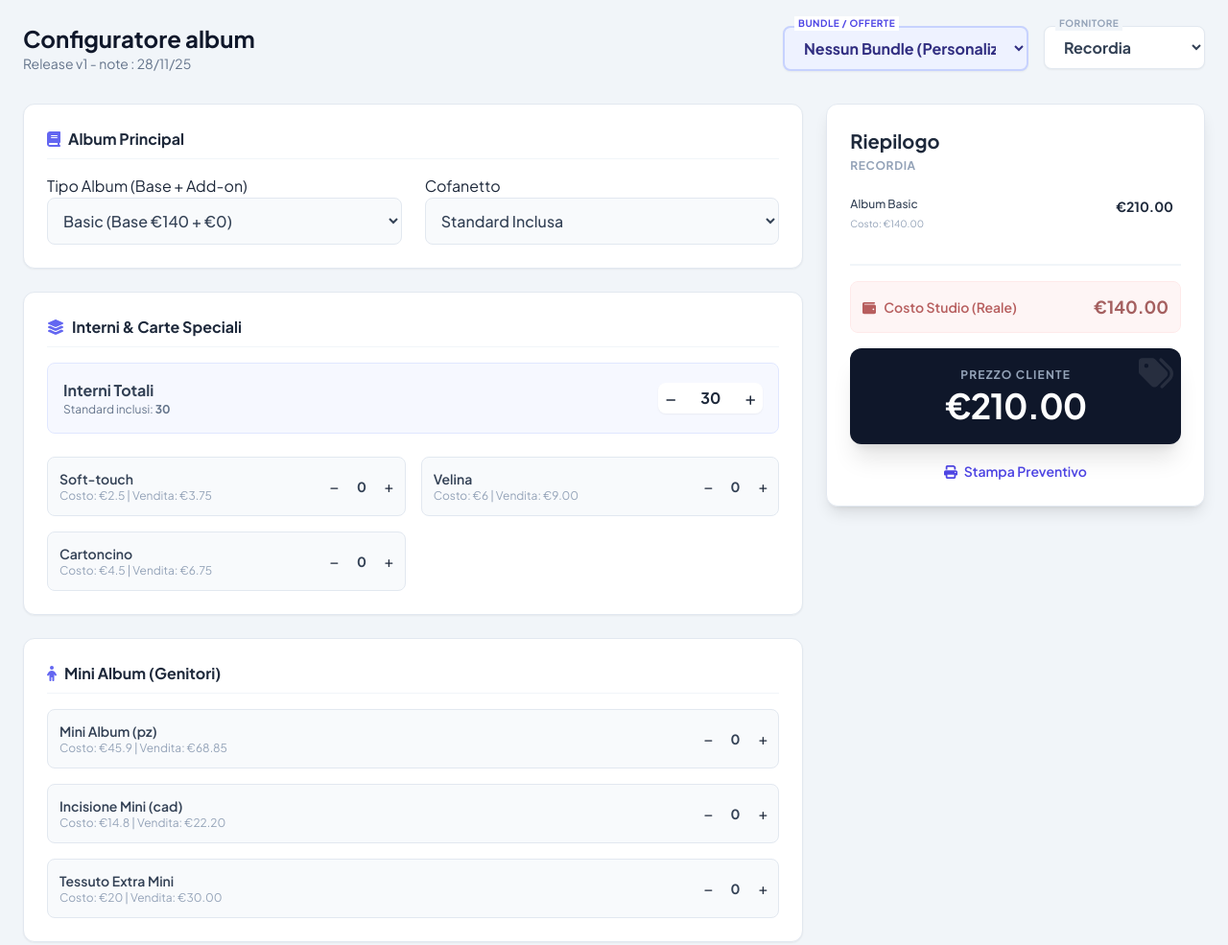
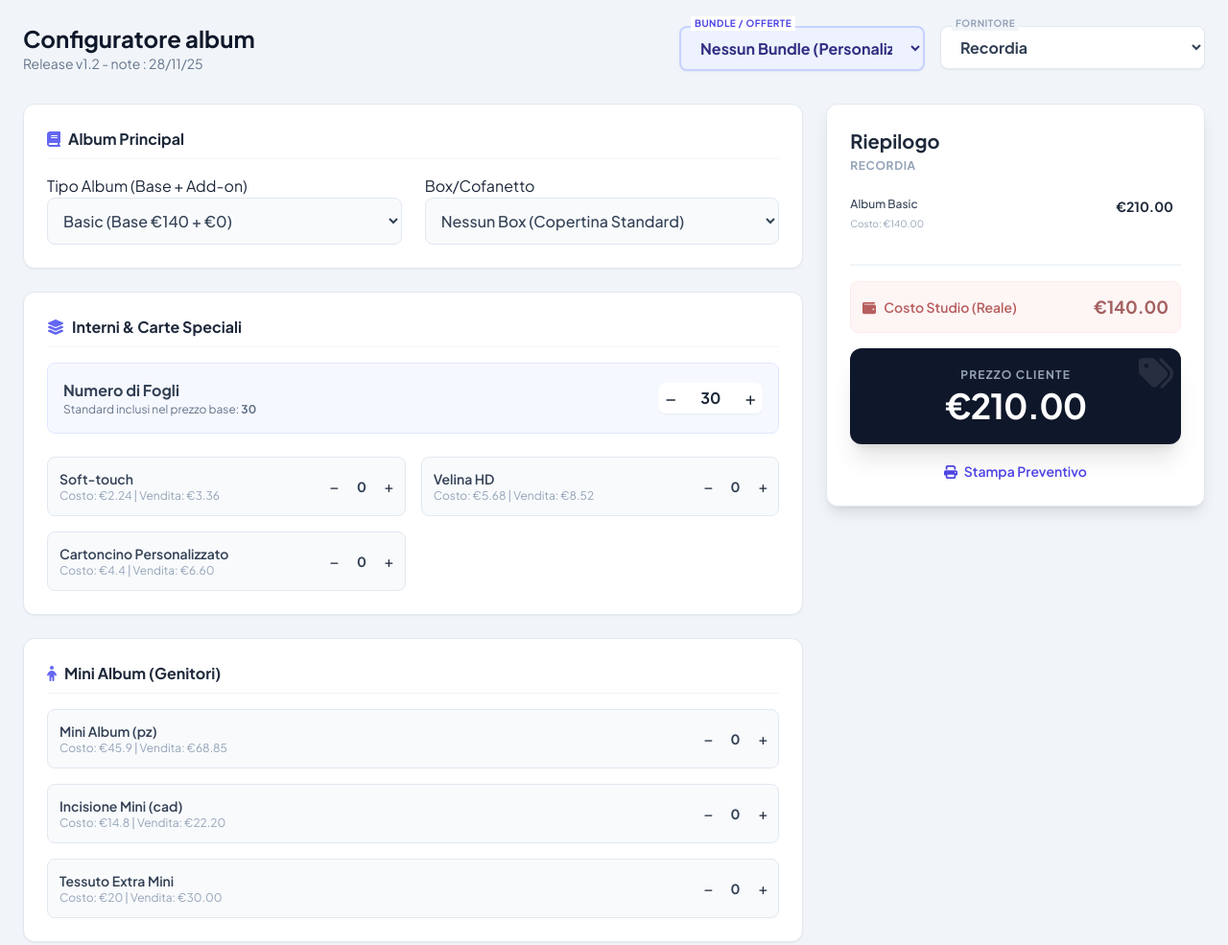
Before and after one commit to AngeloCodesShit/Configuratore-album-AM-web-based, a plain HTML site: page index.html in a window 1280 px wide. Shown: the top 985 px of the page at 96% size. Drawn offline with nearby package versions, Linux system fonts and the light colour scheme.

Commit message:
added new options

```diff
--- a/index.html
+++ b/index.html
@@ -3,7 +3,7 @@
 <head>
     <meta charset="UTF-8">
     <meta name="viewport" content="width=device-width, initial-scale=1.0">
-    <title>Configuratore album </title>
+    <title>Configuratore album - Andrea Materia - Angelo Faro</title>
     <script src="https://cdn.tailwindcss.com"></script>
     <script src="https://cdnjs.cloudflare.com/ajax/libs/font-awesome/6.4.0/js/all.min.js"></script>
     <style>
@@ -34,7 +34,7 @@
         <div class="lg:col-span-12 flex flex-col md:flex-row justify-between items-center mb-2 no-print gap-4">
             <div>
                 <h1 class="text-2xl font-bold text-slate-900">Configuratore album</h1>
-                <p class="text-sm text-slate-500">Release v1 - note : 28/11/25</p>
+                <p class="text-sm text-slate-500">Release v1.2 - note : 28/11/25</p>
             </div>
 
             <div class="flex gap-4">
@@ -75,8 +75,8 @@
                             <select id="albumTypeSelect" class="w-full p-3 bg-slate-50 border border-slate-200 rounded-lg font-medium text-slate-700 outline-none focus:ring-2 focus:ring-indigo-500 transition-all"></select>
                         </div>
                         <div>
-                            <p class="section-title">Cofanetto</p> <!-- Modificato da Copertina a Cofanetto -->
-                            <select id="coverSelect" class="w-full p-3 bg-slate-50 border border-slate-200 rounded-lg font-medium text-slate-700 outline-none focus:ring-2 focus:ring-indigo-500 transition-all"></select>
+                            <p class="section-title">Box/Cofanetto</p> <!-- Aggiornato -->
+                            <select id="boxSelect" class="w-full p-3 bg-slate-50 border border-slate-200 rounded-lg font-medium text-slate-700 outline-none focus:ring-2 focus:ring-indigo-500 transition-all"></select>
                         </div>
                     </div>
                 </div>
@@ -91,8 +91,9 @@
                     <!-- Base Pages -->
                     <div class="flex items-center justify-between bg-indigo-50/50 p-4 rounded-lg mb-6 border border-indigo-100">
                         <div>
-                            <span class="font-bold text-slate-700">Interni Totali</span>
-                            <p class="text-xs text-slate-500">Standard inclusi: <span class="font-bold">30</span></p>
+                            <span class="font-bold text-slate-700">Numero di Fogli</span>
+                            <p class="text-xs text-slate-500"></p>
+                            <p class="text-xs text-slate-500">Standard inclusi nel prezzo base: <span class="font-bold">30</span></p>
                         </div>
                         <div class="flex items-center gap-3 bg-white px-2 py-1 rounded-lg shadow-sm">
                             <button type="button" onclick="adjustMainPages(-1)" class="counter-btn"><i class="fas fa-minus text-xs"></i></button>
@@ -205,7 +206,7 @@
     <script>
 
         // ==========================================
-        // CONFIGURAZIONE GLOBALE
+        // CONFIGURAZIONE GLOBALE (MODIFICARE QUI)
         // ==========================================
 
         const MULTIPLIER = 1.5;
@@ -213,47 +214,56 @@
         const catalog = {
             'recordia': {
                 name: "Recordia",
-                baseAlbumCost: 140, // Costo Base Struttura
+                baseAlbumCost: 140, // Costo Base Struttura (Fisso)
 
                 // Tipi (Add-on sul base)
-                // Costo Totale = 140 + Addon
                 types: [
                     { id: 'basic', name: "Basic", addonCost: 0 },
                     { id: 'woodplus', name: "Woodplus 6 (con foto)", addonCost: 70 },
                     { id: 'anniversary', name: "Anniversary", addonCost: 140 }
                 ],
 
-                covers: [
-                    { name: "Standard Inclusa", cost: 0 },
-                    { name: "Pelle Premium (Placeholder)", cost: 50 },
-                    { name: "Tessuto (Placeholder)", cost: 30 }
+                // --- BOX / COFANETTO ---
+                // Nota: Usiamo il prezzo per "FINO AL 25X35" per semplicità.
+                // Se i formati cambiano il prezzo, dovrai aggiungere un selettore formato e aggiornare la logica.
+                boxes: [
+                    { name: "Nessun Box (Copertina Standard)", cost: 0 },
+                    { name: "BOX RECORDIA (Coagulato)", cost: 60.00 },
+                    { name: "BOX MARK II (Fondo Coagulato)", cost: 100.00 },
+                    { name: "BOX OYSTER (Coagulato)", cost: 100.00 },
+                    { name: "BOX GIREVOLE", cost: 120.00 },
+                    { name: "BOX ECLIPSE", cost: 150.00 }
                 ],
 
+                // --- INTERNI (PAGINE) ---
                 internals: {
-                    baseIncluded: 30,
-                    baseCost: 20.00,
+                    baseIncluded: 30, // Pagine incluse nel costo base dell'album
+                    baseCost: 20.00, // Costo per foglio AGGIUNTIVO (User Request)
                     special: [
-                        { id: 'soft_touch', name: "Soft-touch", cost: 2.50 },
-                        { id: 'velina', name: "Velina", cost: 6.00 },
-                        { id: 'cartoncino', name: "Cartoncino", cost: 4.50 }
+                        { id: 'soft_touch', name: "Soft-touch", cost: 2.24 }, // Aggiornato da Listino
+                        { id: 'velina', name: "Velina HD", cost: 5.68 },       // Aggiornato da Listino
+                        { id: 'cartoncino', name: "Cartoncino Personalizzato", cost: 4.40 } // Aggiornato da Listino
                     ]
                 },
 
+                // --- MINI ALBUM ---
                 mini: [
                     { id: 'mini_unit', name: "Mini Album (pz)", cost: 45.90 },
                     { id: 'mini_engrave', name: "Incisione Mini (cad)", cost: 14.80 },
                     { id: 'mini_fabric', name: "Tessuto Extra Mini", cost: 20.00, sellPrice: 30.00 }
                 ],
 
+                // --- EXTRA ---
                 extras: [
-                    { id: 'led_bar', name: "Barra LED", cost: 40.00, sellPrice: 100.00, type: 'counter' },
+                    { id: 'led_bar', name: "Barra LED (Box Supplemento)", cost: 40.00, sellPrice: 100.00, type: 'counter' },
                     { id: 'paint_small', name: "Pittura Piccola", cost: 12.00, sellPrice: 18.00, type: 'counter' },
-                    { id: 'paint_big', name: "Pittura Grande", cost: 0.00, sellPrice: 0.00, type: 'counter' },
+                    { id: 'paint_big', name: "Pittura Grande (Su richiesta)", cost: 0.00, sellPrice: 0.00, type: 'counter' },
                     { id: 'pocket', name: "Tascabile", cost: 25.50, sellPrice: 39.25, type: 'counter' },
-                    { id: 'uv_paint', name: "Verniciatura UV (Placeholder)", cost: 25.00, type: 'checkbox' }
+                    { id: 'tamponatura', name: "Supplemento Tamponatura", cost: 20.00, type: 'counter' },
+                    { id: 'impiallacciatura', name: "Impiallacciatura Legno", cost: 40.00, type: 'counter' }
                 ],
 
-                // Bundles Config
+                // --- BUNDLES ---
                 bundles: [
                     {
                         id: 'bundle_basic',
@@ -270,11 +280,12 @@
                 ]
             },
 
+            // --- FORNITORE PLACEHOLDER ---
             'other': {
-                name: "Altro Fornitore",
+                name: "Altro Fornitore (Placeholder)",
                 baseAlbumCost: 100,
                 types: [{ id: 'std', name: "Standard", addonCost: 0 }],
-                covers: [{ name: "Base", cost: 0 }],
+                boxes: [{ name: "Base", cost: 0 }],
                 internals: { baseIncluded: 30, baseCost: 5.00, special: [] },
                 mini: [],
                 extras: [],
@@ -283,14 +294,14 @@
         };
 
         // ==========================================
-        // LOGICA APPLICAZIONE
+        // LOGICA APPLICAZIONE (Non modificare)
         // ==========================================
 
         let state = {
             supplier: 'recordia',
-            activeBundleId: null, // null or 'bundle_basic'
+            activeBundleId: null,
             typeIndex: 0,
-            coverIndex: 0,
+            boxIndex: 0, // Aggiornato
             basePages: 30,
             specialPapers: {},
             miniCounts: {},
@@ -301,7 +312,7 @@
             supplier: document.getElementById('supplierSelect'),
             bundle: document.getElementById('bundleSelect'),
             type: document.getElementById('albumTypeSelect'),
-            cover: document.getElementById('coverSelect'),
+            box: document.getElementById('boxSelect'), // Aggiornato
             basePages: document.getElementById('basePagesInput'),
             specialContainer: document.getElementById('specialPapersContainer'),
             miniContainer: document.getElementById('miniContainer'),
@@ -320,12 +331,10 @@
         };
 
         function init() {
-            // Populate Suppliers
             for(let key in catalog) {
                 els.supplier.add(new Option(catalog[key].name, key));
             }
 
-            // Global Listeners
             els.supplier.addEventListener('change', (e) => {
                 state.supplier = e.target.value;
                 resetState();
@@ -341,16 +350,13 @@
                 }
             });
 
-            // Input Listeners
-            // NOTA: Rimossa la chiamata a checkCustomMode() da basePages, specialPapers, minis, extras per permettere l'aggiunta su bundle
-
             els.type.addEventListener('change', (e) => {
                 state.typeIndex = e.target.value;
-                checkCustomMode(true); // Se cambi il tipo album, il bundle salta
+                checkCustomMode(true);
                 calculate();
             });
-            els.cover.addEventListener('change', (e) => {
-                state.coverIndex = e.target.value;
+            els.box.addEventListener('change', (e) => { // Aggiornato
+                state.boxIndex = e.target.value; // Aggiornato
                 calculate();
             });
             els.basePages.addEventListener('input', (e) => {
@@ -365,7 +371,7 @@
         function resetState() {
             state.activeBundleId = null;
             state.typeIndex = 0;
-            state.coverIndex = 0;
+            state.boxIndex = 0; // Aggiornato
             state.specialPapers = {};
             state.miniCounts = {};
             state.extraCounts = {};
@@ -382,13 +388,12 @@
             state.activeBundleId = bundleId;
             const cfg = bundle.config;
 
-            // Apply Config
             state.typeIndex = cfg.typeIndex;
             state.basePages = cfg.basePages;
-            state.miniCounts = { ...cfg.mini }; // clone
-            state.specialPapers = { ...cfg.special }; // clone
-            state.extraCounts = { ...cfg.extras }; // clone
-            state.coverIndex = 0; // Default cover
+            state.miniCounts = { ...cfg.mini };
+            state.specialPapers = { ...cfg.special };
+            state.extraCounts = { ...cfg.extras };
+            state.boxIndex = 0; // Default Box: Nessun Box
 
             els.type.value = state.typeIndex;
             els.basePages.value = state.basePages;
@@ -396,7 +401,6 @@
             renderInterface();
         }
 
-        // Resetta il bundle solo se cambiamo cose strutturali (tipo album o fornitore)
         function checkCustomMode(force = false) {
             if(force && state.activeBundleId) {
                 state.activeBundleId = null;
@@ -457,12 +461,12 @@
             });
             els.type.value = state.typeIndex;
 
-            // 2. Covers
-            els.cover.innerHTML = '';
-            data.covers.forEach((c, i) => {
-                els.cover.add(new Option(`${c.name} ${c.cost > 0 ? '(+€'+c.cost+')' : ''}`, i));
+            // 2. Boxes (Ex-Covers)
+            els.box.innerHTML = ''; // Aggiornato
+            data.boxes.forEach((c, i) => { // Aggiornato
+                els.box.add(new Option(`${c.name} ${c.cost > 0 ? '(+€'+c.cost+')' : ''}`, i));
             });
-            els.cover.value = state.coverIndex;
+            els.box.value = state.boxIndex; // Aggiornato
 
             // 3. Base Pages
             els.basePages.value = state.basePages;
@@ -513,12 +517,10 @@
         function calculate() {
             const data = catalog[state.supplier];
 
-            // Variabili per i totali
-            let totalCostStudio = 0; // Costo reale per lo studio (sempre calcolato reale)
-            let standardSellPrice = 0; // Prezzo di vendita se non ci fosse il bundle
+            let totalCostStudio = 0;
+            let standardSellPrice = 0;
             let recapHTML = '';
 
-            // Recupera dati del bundle se attivo
             let bundleConfig = null;
             let bundleObj = null;
             if (state.activeBundleId) {
@@ -526,49 +528,38 @@
                 if (bundleObj) bundleConfig = bundleObj.config;
             }
 
-            // Funzione helper per calcolare i costi e generare il recap
-            // typeID: id univoco oggetto (es. 'mini_unit', 'basic_album') per confronto col bundle
             const processItem = (name, cost, sell, qty, typeId, category) => {
                 if(qty <= 0) return;
 
                 const totCost = cost * qty;
                 const totSell = sell * qty;
 
-                // Il costo studio è sempre pieno
                 totalCostStudio += totCost;
                 standardSellPrice += totSell;
 
-                // Logica visualizzazione Recap
                 let displayText = "";
                 let displayPrice = "";
 
                 if (state.activeBundleId && bundleConfig) {
-                    // C'è un bundle attivo. Verifichiamo se questo oggetto è nel bundle.
                     let includedQty = 0;
 
-                    if (category === 'album') {
-                         // L'album base è incluso se il tipo corrisponde
-                         // Ma qui siamo generici, supponiamo incluso se siamo in bundle mode
-                         includedQty = 1;
-                    } else if (category === 'pages') {
-                         includedQty = bundleConfig.basePages;
-                    } else if (category === 'mini') {
-                         includedQty = bundleConfig.mini[typeId] || 0;
-                    } else if (category === 'special') {
-                         includedQty = bundleConfig.special[typeId] || 0;
-                    } else if (category === 'extra') {
-                         includedQty = bundleConfig.extras[typeId] || 0;
-                    }
+                    if (category === 'album') { includedQty = 1; }
+                    else if (category === 'box') { includedQty = 0; } // Box mai incluso nel bundle config attuale, solo cover standard
+                    else if (category === 'mini') { includedQty = bundleConfig.mini[typeId] || 0; }
+                    else if (category === 'special') { includedQty = bundleConfig.special[typeId] || 0; }
+                    else if (category === 'extra') { includedQty = bundleConfig.extras[typeId] || 0; }
 
-                    // Calcolo Extra
                     const extraQty = Math.max(0, qty - includedQty);
                     const isFullyIncluded = extraQty === 0;
 
-                    if (isFullyIncluded) {
+                    if (isFullyIncluded && category !== 'box' && category !== 'album') {
+                        // L'album e il box devono mostrare i costi reali anche se inclusi nel bundle
                         displayText = `${name} <span class="text-[10px] bg-indigo-100 text-indigo-700 px-1 rounded ml-1">Incluso</span>`;
                         displayPrice = `<span class="text-slate-400 line-through text-[10px]">€${totSell.toFixed(0)}</span>`;
+                    } else if (category === 'album' && isFullyIncluded) {
+                        displayText = `${name} <span class="text-[10px] bg-indigo-100 text-indigo-700 px-1 rounded ml-1">Incluso</span>`;
+                        displayPrice = `<span class="font-bold text-slate-800">€${totSell.toFixed(2)}</span>`;
                     } else {
-                        // Parzialmente o totalmente extra
                         const extraSell = extraQty * sell;
                         if (includedQty > 0) {
                             displayText = `${name} (Inc: ${includedQty}, <b>Extra: ${extraQty}</b>)`;
@@ -578,7 +569,6 @@
                         displayPrice = `<span class="font-bold text-orange-600">+€${extraSell.toFixed(2)}</span>`;
                     }
                 } else {
-                    // Modalità Standard
                     displayText = `${name} ${qty > 1 ? `<span class="text-xs text-indigo-600 font-bold">x${qty}</span>` : ''}`;
                     displayPrice = `<span class="font-bold text-slate-800">€${totSell.toFixed(2)}</span>`;
                 }
@@ -600,36 +590,19 @@
             const typeSell = type.sellPrice || (structureCost * MULTIPLIER);
             processItem(`Album ${type.name}`, structureCost, typeSell, 1, 'album_base', 'album');
 
-            // --- 2. Cofanetto ---
-            const cover = data.covers[state.coverIndex];
-            if(cover.cost > 0) {
-                processItem(cover.name, cover.cost, cover.cost * MULTIPLIER, 1, 'cover', 'cover'); // Cofanetto mai nel bundle config per ora
+            // --- 2. Box ---
+            const box = data.boxes[state.boxIndex]; // Aggiornato
+            if(box.cost > 0) {
+                processItem(box.name, box.cost, box.cost * MULTIPLIER, 1, 'box', 'box');
             }
 
             // --- 3. Pagine Extra (Totali) ---
-            // Nota: Se bundle ha 30 pag, e noi mettiamo 32.
-            // processItem gestisce la logica "Incluso vs Extra"
-            // Dobbiamo passare il totale delle pagine extra (rispetto al base catalogo 30) o totale assoluto?
-            // Passiamo le pagine totali, ma il costo è per foglio.
-            // Semplificazione: Calcoliamo il costo delle pagine e lo passiamo come item unico "Pagine"
-            // Ma per il bundle check serve la quantità.
-            // Facciamo così: trattiamo "Pagine Totali" come item.
-
-            // Nel catalogo baseCost è per pagina AGGIUNTIVA alle 30 standard.
-            // Se ho 32 pagine -> 2 aggiuntive. Costo = 2 * 8.
-            // Se Bundle include 30 pagine -> 2 aggiuntive sono extra.
-
-            // Il sistema attuale gestisce "Variazione Pagine".
-            // Se pagine = 30, diff = 0.
-            const diffPages = state.basePages - data.internals.baseIncluded; // Es. 32 - 30 = 2
-            // Attenzione: se bundle include 30 pagine e noi ne abbiamo 32, sono 2 extra.
-            // Se noi abbiamo 30 pagine, sono 0 extra.
+            const diffPages = state.basePages - data.internals.baseIncluded;
 
             if (diffPages !== 0) {
                 const costDiff = diffPages * data.internals.baseCost;
                 const sellDiff = costDiff * MULTIPLIER;
-                // Qui è un po' tricky per il processItem perché quantità è 1 (una voce "Variazione") ma il valore dipende dai fogli.
-                // Gestione manuale per il recap HTML pagine
+
                 totalCostStudio += costDiff;
                 standardSellPrice += sellDiff;
 
@@ -637,7 +610,6 @@
                 let pagePrice = "";
 
                 if (state.activeBundleId && bundleConfig) {
-                    // Pagine nel bundle vs Pagine attuali
                     const bundlePages = bundleConfig.basePages;
                     const currentPages = state.basePages;
                     const extraPages = Math.max(0, currentPages - bundlePages);
@@ -647,7 +619,6 @@
                          pageDisplay = `Pagine Extra (${extraPages} fogli)`;
                          pagePrice = `<span class="font-bold text-orange-600">+€${extraSell.toFixed(2)}</span>`;
                     } else {
-                         // Pagine incluse o meno del bundle
                          pageDisplay = `Variazione Pagine (${diffPages})`;
                          pagePrice = `<span class="text-slate-400 line-through text-[10px]">Incluso</span>`;
                     }
@@ -689,18 +660,10 @@
 
             // CALCOLO FINALE (Bundle Override Logic)
             let finalSellPrice = standardSellPrice;
-            let bundleExtraCost = 0;
+            let extraAddedVal = 0;
 
             if (state.activeBundleId && bundleObj) {
-                // Prezzo Base Bundle
                 const baseBundlePrice = bundleObj.fixedSellPrice;
-
-                // Calcoliamo il costo degli EXTRA
-                // Per farlo, sottraiamo al "Prezzo Standard Totale" il valore degli oggetti inclusi nel bundle
-                // Ma è più sicuro ricalcolare solo gli extra.
-
-                // Ricalcolo preciso Extra sopra il bundle:
-                let extraAddedVal = 0;
 
                 // 1. Pagine Extra
                 const extraP = Math.max(0, state.basePages - bundleConfig.basePages);
@@ -728,13 +691,11 @@
                 calcExtraItem(data.internals.special, 'special');
                 calcExtraItem(data.extras, 'extra');
 
-                // 3. Cofanetto (Sempre extra se non è 0)
-                const cov = data.covers[state.coverIndex];
-                if(cov.cost > 0) extraAddedVal += (cov.cost * MULTIPLIER);
+                // 3. Box (Sempre extra se non è 0)
+                const boxItem = data.boxes[state.boxIndex]; // Aggiornato
+                if(boxItem.cost > 0) extraAddedVal += (boxItem.cost * MULTIPLIER);
 
-                // Setta variabili UI
                 finalSellPrice = baseBundlePrice + extraAddedVal;
-                bundleExtraCost = extraAddedVal;
 
                 // Mostra UI Bundle
                 els.bundleBadge.classList.remove('hidden');
```
